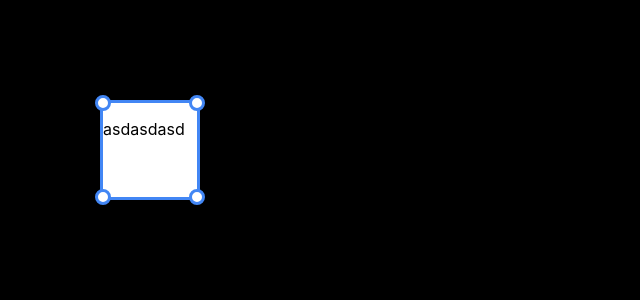
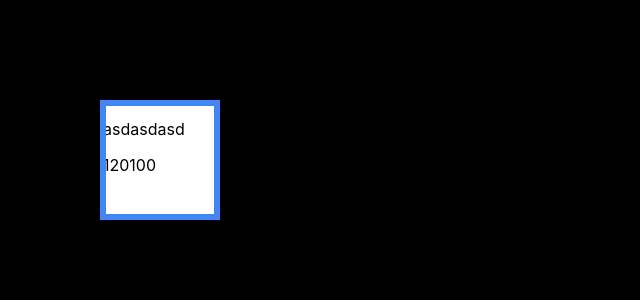
Before and after one commit to WilliamChou06/resizer-react, a React (Create React App) app: page / in a window 1280 px wide. Shown: the top 300 px of the page, without its empty margins (0-640 px from the left). Built offline with nearby package versions, Linux system fonts and the light colour scheme.

Commit message:
Add resizing handles and functionality

```diff
--- a/src/Resize.css
+++ b/src/Resize.css
@@ -19,31 +19,61 @@ html {
 }
 
 .resizable .resizer{
-  width: 10px;
-  height: 10px;
-  border-radius: 50%; /*magic to turn square into circle*/
   background: white;
   border: 3px solid #4286f4;
   position: absolute;
 }
 
 .resizable .resizer.top-left {
-  left: -5px;
-  top: -5px;
+  left: 0;
+  top: 0;
   cursor: nwse-resize; /*resizer cursor*/
 }
 .resizable .resizer.top-right {
-  right: -5px;
-  top: -5px;
+  right: 0;
+  top: 0;
   cursor: nesw-resize;
 }
 .resizable .resizer.bottom-left {
-  left: -5px;
-  bottom: -5px;
+  left: 0;
+  bottom: 0;
   cursor: nesw-resize;
 }
 .resizable .resizer.bottom-right {
-  right: -5px;
-  bottom: -5px;
+  right: 0;
+  bottom: 0;
   cursor: nwse-resize;
 }
+
+#top {
+  top: 0;
+  left: 0;
+  right: 0;
+  width: 100%;
+  box-sizing: border-box;
+  cursor: ns-resize;
+}
+#right {
+  top: 0;
+  right: 0;
+  bottom: 0;
+  width: 5px;
+  box-sizing: border-box;
+  cursor: ew-resize;
+}
+#bottom {
+  bottom: 0;
+  left: 0;
+  right: 0;
+  width: 100%;
+  box-sizing: border-box;
+  cursor: ns-resize;
+}
+#left {
+  top: 0;
+  left: 0;
+  bottom: 0;
+  width: 5px;
+  box-sizing: border-box;
+  cursor: ew-resize;
+}
--- a/src/Resize.js
+++ b/src/Resize.js
@@ -1,18 +1,167 @@
-import React from 'react';
+import React, { Component } from 'react';
 import './Resize.css';
 
-function Resizable(props) {
-  return (
-    <div className="resizable">
-      <div className="resizers">
-        <div className="resizer top-left" />
-        <div className="resizer top-right" />
-        <div className="resizer bottom-left" />
-        <div className="resizer bottom-right" />
-        {props.children}
+class Resizable extends Component {
+  state = {
+    width: this.props.width || 120,
+    height: this.props.height || 120,
+    resizing: true,
+    bounding: 0,
+    mouseX: 0,
+    mouseY: 0,
+    originalWidth: 120,
+    originalHeight: 120,
+    originalBounding: 0
+  };
+
+  componentDidMount() {
+    window.addEventListener('mouseup', this.handleMouseUp);
+  }
+
+  handleMouseDown = e => {
+    console.log(e.target.id);
+    console.log(e.pageX);
+    this.setState({
+      mouseX: e.pageX,
+      mouseY: e.pageY,
+      originalHeight: this.state.height,
+      originalWidth: this.state.width,
+      originalBounding: this.state.bounding
+    });
+    switch (e.target.id) {
+      case 'top-left':
+        this.setState({ resizing: 'top-left' });
+        break;
+      case 'top':
+        this.setState({ resizing: 'top' });
+        break;
+      case 'top-right':
+        this.setState({ resizing: 'top-right' });
+        break;
+      case 'right':
+        this.setState({ resizing: 'right' });
+        break;
+      case 'bottom-left':
+        this.setState({ resizing: 'bottom-left' });
+        break;
+      case 'bottom':
+        this.setState({ resizing: 'bottom' });
+        break;
+      case 'bottom-right':
+        this.setState({ resizing: 'bottom-right' });
+        break;
+      case 'left':
+        this.setState({ resizing: 'left' });
+        break;
+      default:
+        break;
+    }
+    window.addEventListener('mousemove', this.handleMouseMove);
+  };
+
+  handleMouseMove = e => {
+    let originalMouseX = this.state.mouseX;
+    let originalMouseY = this.state.mouseY;
+    let originalWidth = this.state.originalWidth;
+    let originalHeight = this.state.originalHeight;
+    let bounding = this.state.bounding;
+
+    console.log(e.pageX, originalMouseX);
+
+    if (this.state.resizing === 'bottom-right') {
+      this.setState({
+        width: originalWidth + (e.pageX - originalMouseX),
+        height: e.pageY - bounding.top
+      });
+    }
+    if (this.state.resizing === 'bottom-left') {
+      this.setState({
+        width: originalWidth - (e.pageX - originalMouseX),
+        height: originalHeight + (e.pageY - originalMouseY),
+        left: bounding.left + (e.pageX - bounding.left)
+      });
+    }
+
+    if (this.state.resizing === 'top-right') {
+      this.setState({
+        width: originalWidth + (e.pageX - originalMouseX),
+        height: originalHeight - (e.pageY - originalMouseY),
+        top: bounding.top + (e.pageY - bounding.top)
+      });
+    }
+
+    if (this.state.resizing === 'top-left') {
+      this.setState({
+        width: originalWidth - (e.pageX - originalMouseX),
+        height: originalHeight - (e.pageY - originalMouseY),
+        left: bounding.left + (e.pageX - bounding.left),
+        top: bounding.top + (e.pageY - bounding.top)
+      });
+    }
+    if (this.state.resizing === 'top') {
+      this.setState({
+        height: originalHeight - (e.pageY - originalMouseY),
+        top: bounding.top + (e.pageY - bounding.top)
+      });
+    }
+    if (this.state.resizing === 'right') {
+      this.setState({
+        width: originalWidth + (e.pageX - originalMouseX),
+      });
+    }
+    if (this.state.resizing === 'bottom') {
+      this.setState({
+        height: originalHeight + (e.pageY - originalMouseY),
+      });
+    }
+    if (this.state.resizing === 'left') {
+      this.setState({
+        width: originalWidth - (e.pageX - originalMouseX),
+        left: bounding.left + (e.pageX - bounding.left),
+      });
+    }
+  };
+
+  handleMouseUp = () => {
+    this.setState({ resizing: false });
+    window.removeEventListener('mousemove', this.handleMouseMove);
+  };
+
+  refCallback = el => {
+    if (el) {
+      this.setState({ bounding: el.getBoundingClientRect() });
+    }
+  };
+
+  render() {
+    return (
+      <div
+        onMouseDown={this.handleMouseDown}
+        style={{
+          width: this.state.width,
+          height: this.state.height,
+          left: this.state.left,
+          top: this.state.top
+        }}
+        className="resizable"
+        ref={this.refCallback}
+      >
+        <div className="resizers">
+          <div id="top" className="resizer" />
+          <div id="right" className="resizer" />
+          <div id="bottom" className="resizer" />
+          <div id="left" className="resizer" />
+          <div id="top-left" className="resizer top-left" />
+          <div id="top-right" className="resizer top-right" />
+          <div id="bottom-left" className="resizer bottom-left" />
+          <div id="bottom-right" className="resizer bottom-right" />
+          {this.props.children}
+          {this.state.width}
+          {this.state.bounding.left}
+        </div>
       </div>
-    </div>
-  );
+    );
+  }
 }
 
 export default Resizable;
```
